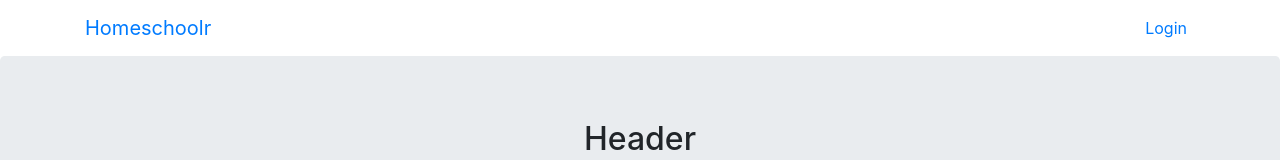
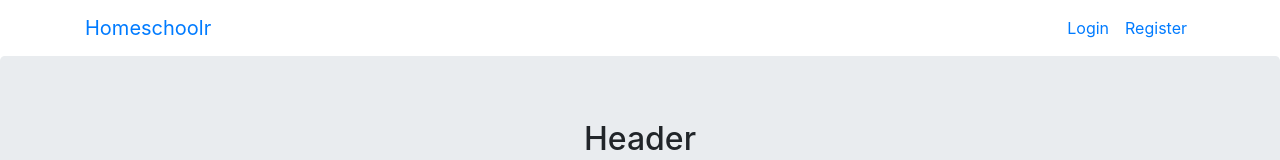
Before and after one commit to gideonrynn/homeschoolr-project3, a React (Create React App) app in the folder client/: page /noMatch in a window 1280 px wide. Shown: the top 160 px of the page. Built offline with nearby package versions, Linux system fonts and the light colour scheme.

Commit message:
included stuff on navbar

```diff
--- a/client/src/components/NavBar/index.js
+++ b/client/src/components/NavBar/index.js
@@ -9,8 +9,12 @@ function NavBar() {
                 <Link className="navbar-brand" to="/">Homeschoolr</Link>
                 <ul className="navbar-nav">
                     <li className="nav-item">
-                        <Link className={window.location.pathname === "/" ? "nav-link active" : "nav-link"}
+                        <Link className={window.location.pathname === "/login" ? "nav-link active" : "nav-link"}
                         to="/search">Login</Link>
+                    </li>
+                    <li className="nav-item">
+                        <Link className={window.location.pathname === "/register" ? "nav-link active" : "nav-link"}
+                        to="/search">Register</Link>
                     </li>
                 </ul>
             </div>
```
